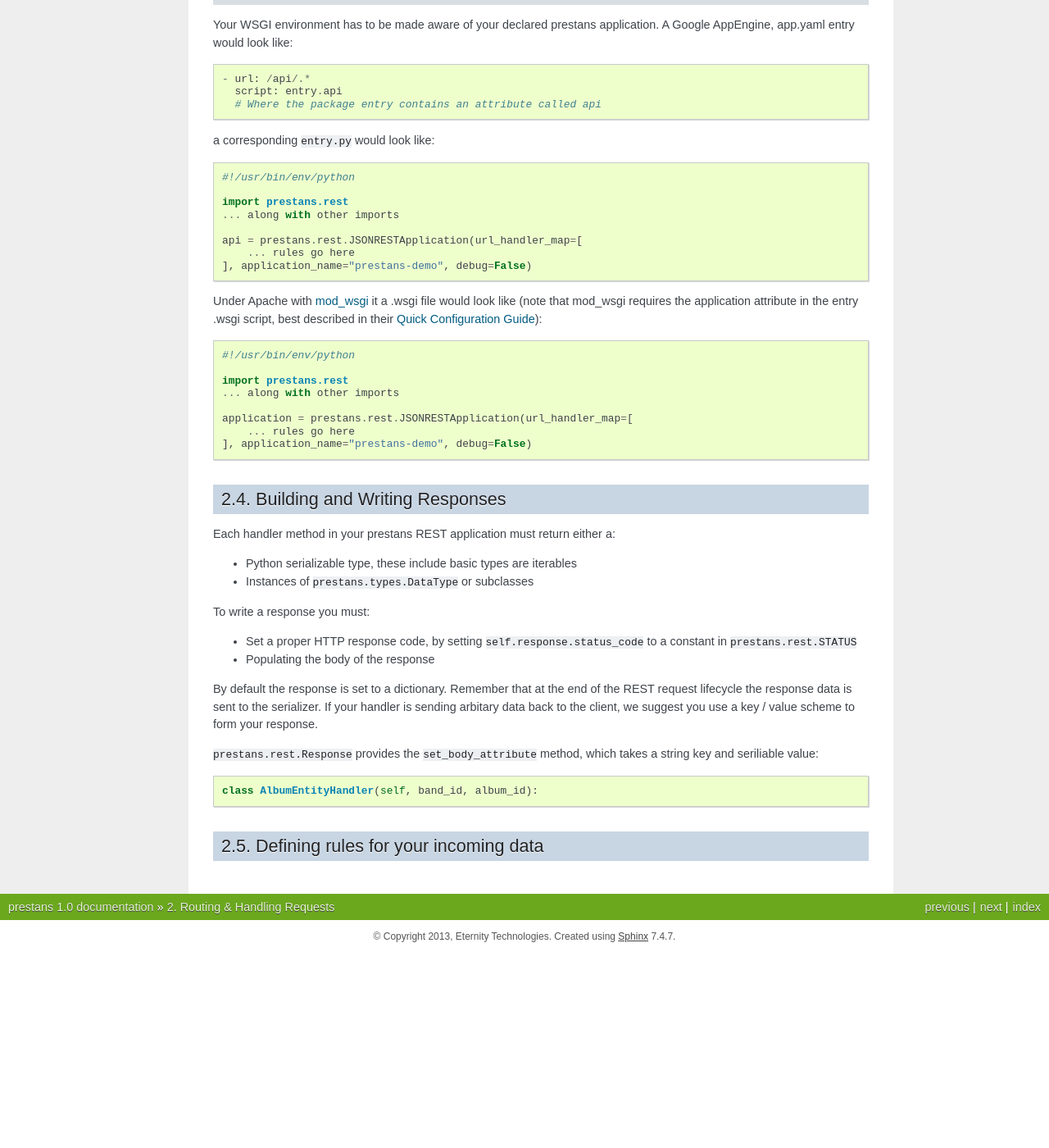
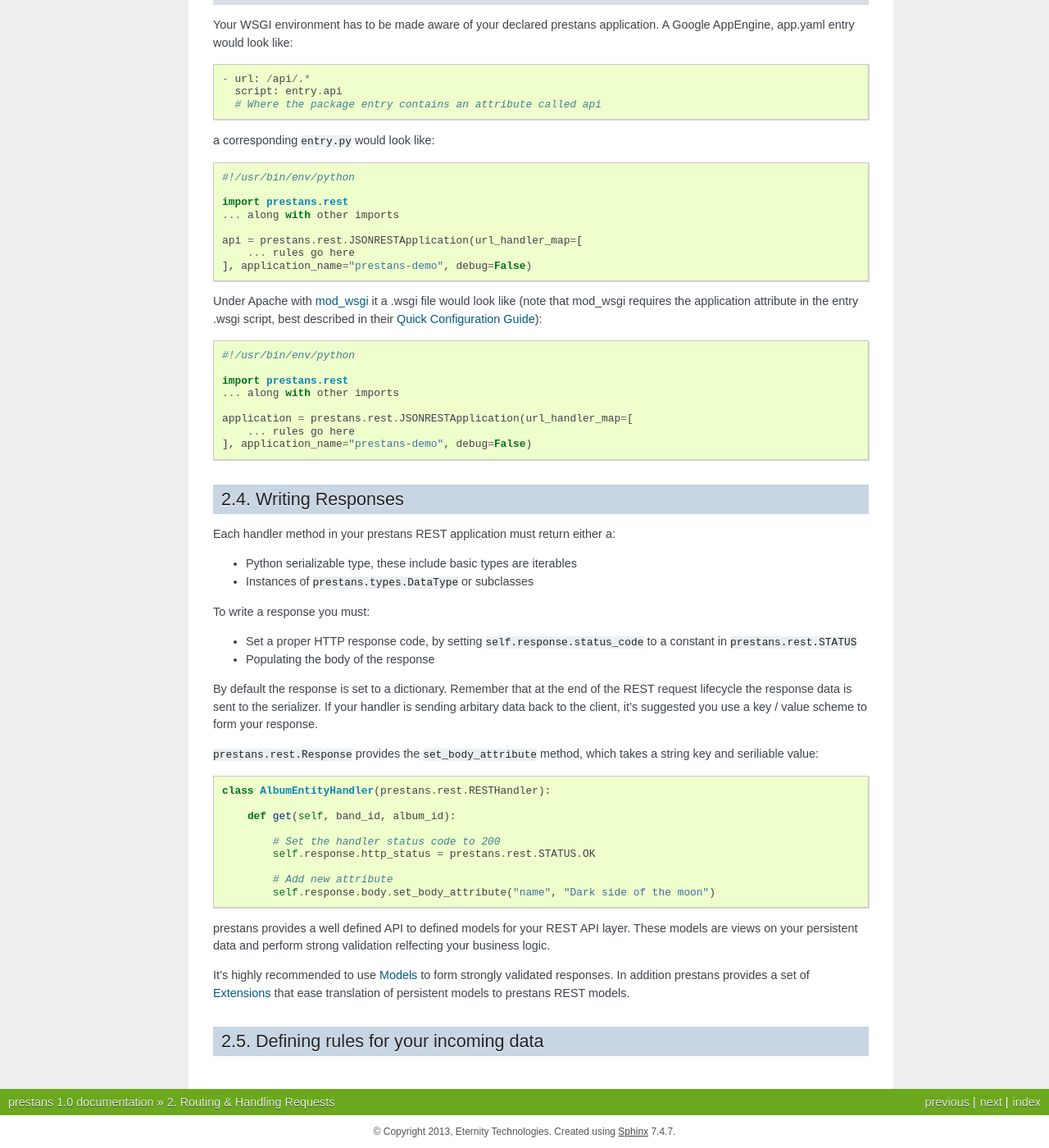
Before and after one commit to anomaly/prestans-docs, a Sphinx documentation site: the page built from source/handlers.rst, in a window 1280 px wide and 1400 px high, scrolled down 2148 px. Shown: the whole window at 82% size. Built offline with Sphinx 7.4.7, drawn with Linux system fonts in a browser that asks for light colours; before the commit the page ends 3310 px from its top, so only the background shows below that; some of the changed text lies outside the part shown.

Commit message:
Writing responses

```diff
--- a/source/handlers.rst
+++ b/source/handlers.rst
@@ -125,8 +125,8 @@ Under Apache with `mod_wsgi <http://modwsgi.googlecode.com>`_ it a .wsgi file wo
     ], application_name="prestans-demo", debug=False)
 
 
-Building and Writing Responses
-------------------------------
+Writing Responses
+-----------------
 
 Each handler method in your prestans REST application must return either a:
 
@@ -138,13 +138,25 @@ To write a response you must:
 * Set a proper HTTP response code, by setting ``self.response.status_code`` to a constant in ``prestans.rest.STATUS``
 * Populating the body of the response
 
-By default the response is set to a dictionary. Remember that at the end of the REST request lifecycle the response data is sent to the serializer. If your handler is sending arbitary data back to the client, we suggest you use a key / value scheme to form your response.
+By default the response is set to a dictionary. Remember that at the end of the REST request lifecycle the response data is sent to the serializer. If your handler is sending arbitary data back to the client, it's suggested you use a key / value scheme to form your response.
 
 ``prestans.rest.Response`` provides the ``set_body_attribute`` method, which takes a string key and seriliable value:
 
 .. code-block:: python
 
-    class AlbumEntityHandler(self, band_id, album_id):
+    class AlbumEntityHandler(prestans.rest.RESTHandler):
+
+        def get(self, band_id, album_id):
+
+            # Set the handler status code to 200
+            self.response.http_status = prestans.rest.STATUS.OK
+
+            # Add new attribute
+            self.response.body.set_body_attribute("name", "Dark side of the moon")
+
+prestans provides a well defined API to defined models for your REST API layer. These models are views on your persistent data and perform strong validation relfecting your business logic.
+
+It's highly recommended to use :doc:`models` to form strongly validated responses. In addition prestans provides a set of :doc:`ext` that ease translation of persistent models to prestans REST models.
 
 Defining rules for your incoming data
 -------------------------------------
```
